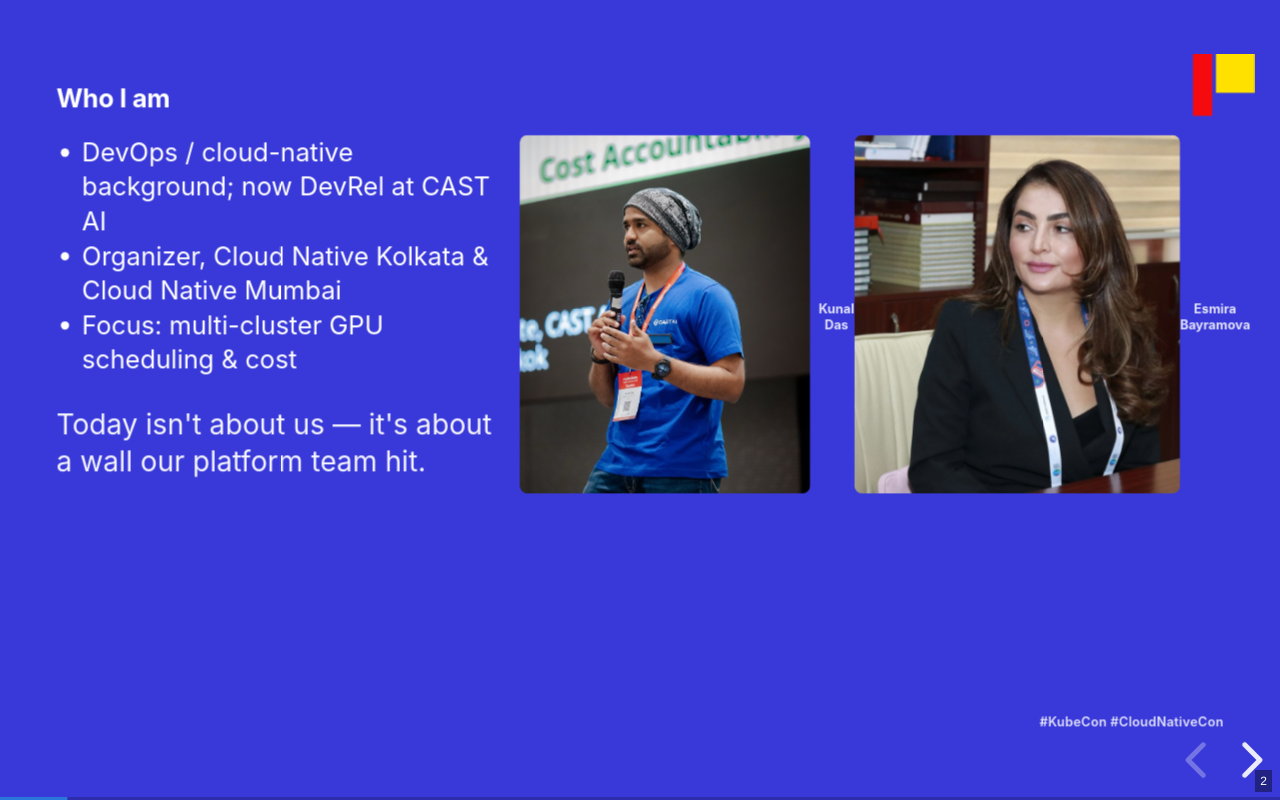
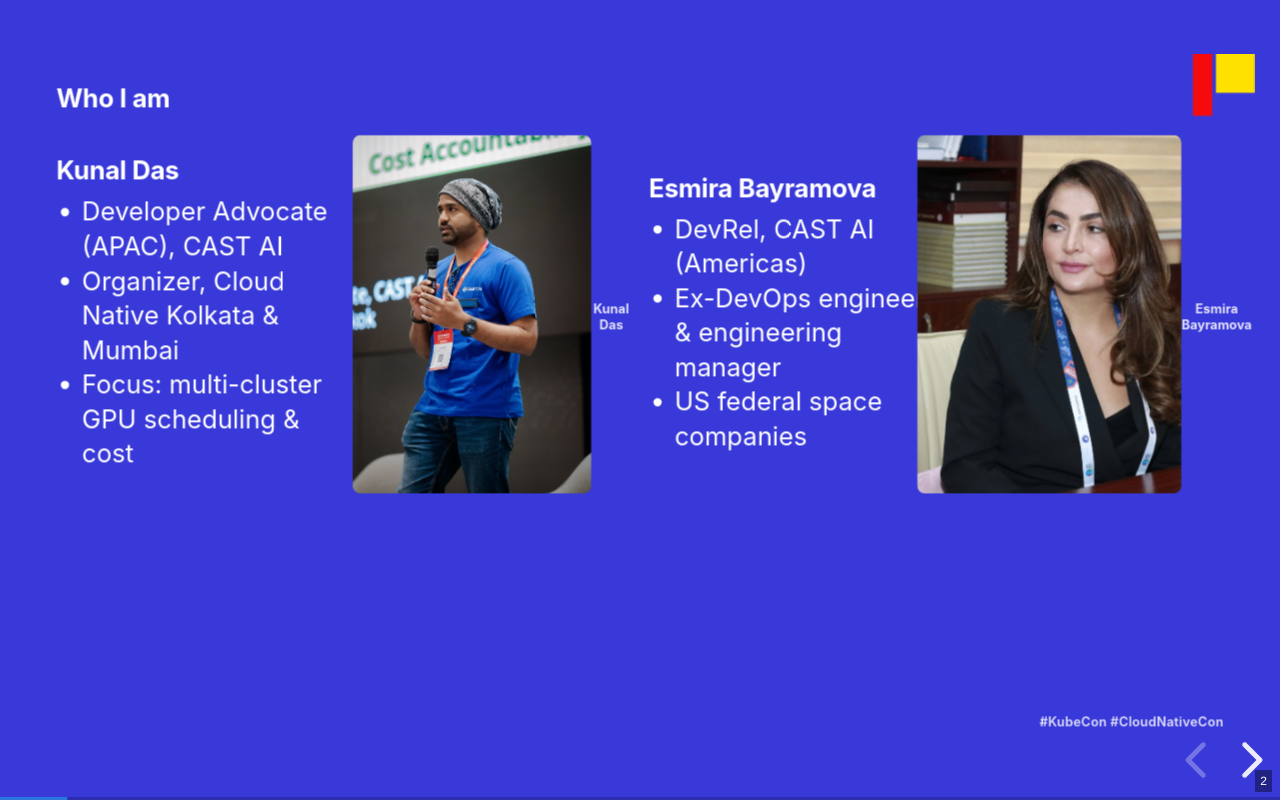
Before and after one commit to kunalworldwide/Sessions, a plain HTML site: page 2026/kubeconjapan/index.html in a window 1280 px wide. Both pictures are taken after a click on the button "next slide". Drawn offline with Linux system fonts and the light colour scheme; a web font is replaced by a local one.

Commit message:
Slide 2: add Esmira bio (DevRel CAST AI Americas, ex-federal space DevOps/Eng manager)

```diff
--- a/2026/kubeconjapan/index.html
+++ b/2026/kubeconjapan/index.html
@@ -43,24 +43,26 @@
         <section class="slide-dark kc-center-section" data-background-color="#3939D9">
           <span class="kc-accent-corner-tr" aria-hidden="true"></span>
           <h4 class="kc-sm">Who I am</h4>
-          <div class="kc-cols kc-cols-mid" style="grid-template-columns: 1.3fr 1fr 1fr;">
+          <div class="kc-cols kc-cols-mid" style="grid-template-columns: 1fr 1fr 1fr 1fr;">
             <div>
+              <h4 class="kc-sm" style="margin-bottom:0.4em">Kunal Das</h4>
               <ul>
-                <li>DevOps / cloud-native background; now DevRel at CAST AI</li>
-                <li>Organizer, Cloud Native Kolkata &amp; Cloud Native Mumbai</li>
+                <li>Developer Advocate (APAC), CAST AI</li>
+                <li>Organizer, Cloud Native Kolkata &amp; Mumbai</li>
                 <li>Focus: multi-cluster GPU scheduling &amp; cost</li>
               </ul>
-              <p class="kc-lead" style="margin-top:1em">
-                Today isn't about us &mdash; it's about a wall our platform team hit.
-              </p>
             </div>
             <div class="kc-photo-cell">
-              <img
-                src="Assets/kunal-8 Large.jpeg"
-                alt="Kunal Das"
-                class="kc-photo"
-              />
+              <img src="Assets/kunal-8 Large.jpeg" alt="Kunal Das" class="kc-photo"/>
               <span class="kc-photo-name">Kunal Das</span>
+            </div>
+            <div>
+              <h4 class="kc-sm" style="margin-bottom:0.4em">Esmira Bayramova</h4>
+              <ul>
+                <li>DevRel, CAST AI (Americas)</li>
+                <li>Ex-DevOps engineer &amp; engineering manager</li>
+                <li>US federal space companies</li>
+              </ul>
             </div>
             <div class="kc-photo-cell">
               <img
```
